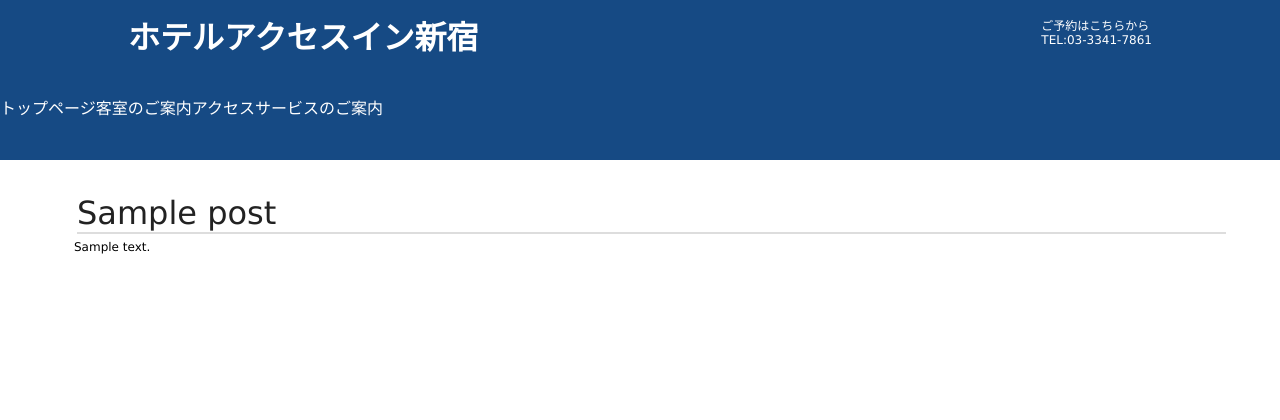
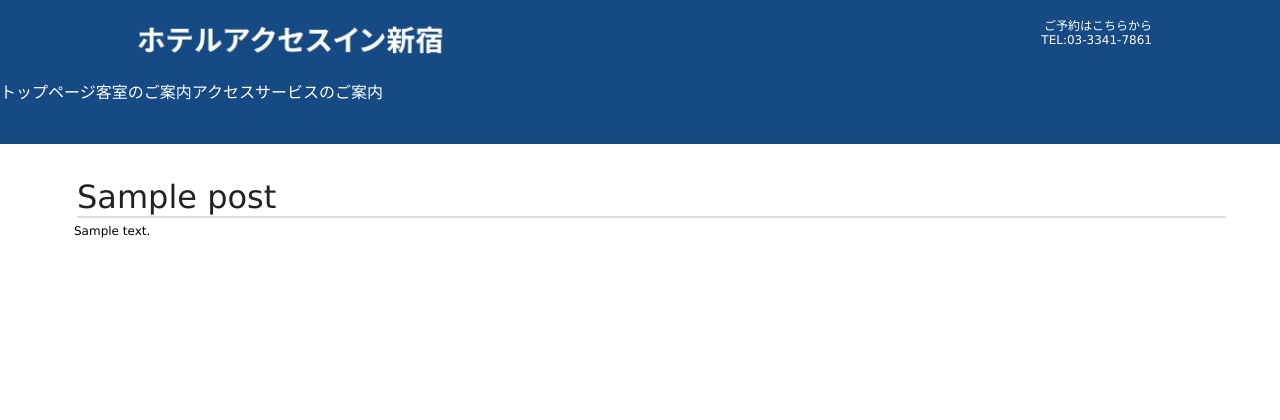
Before and after one commit to aribaba/hotel_web_site, a WordPress theme: template index.php in a window 1280 px wide. Shown: the top 420 px of the page. After the commit the page ends 238 px from the top, so only its background shows below. Run offline with PHP 8.4 and a stand-in for WordPress, Linux system fonts and the light colour scheme; the site name, menu and one post (Sample post) are stand-ins, and other content is empty.

Commit message:
ヘッダー部分 ロゴ、telを左右に散らす処理

```diff
--- a/header.php
+++ b/header.php
@@ -41,7 +41,7 @@ echo ' | ' . sprintf('%sページ',
 <div class="header">
   <div class="header-contents ClearFix">
   <a class="header__logo header-contents__block" href="<?php echo home_url('/'); ?>">
-    <h1>ホテルアクセスイン新宿</h1>
+    <img src="<?php echo get_template_directory_uri(); ?>\img\hotel_logo.jpg">
   </a>
     <div class="header__tel header-contents__block">
       <p>ご予約はこちらから</p>
--- a/sass/_header.scss
+++ b/sass/_header.scss
@@ -20,12 +20,21 @@
 }
 
 .header__logo{
-	height: 60px;
+	width: 40%;
   float: left;
+}
+
+.header__logo img{
+	width: 80%;
 }
 
 .header__tel{
 	float: right;
+	width: 40%;
+}
+
+.header__tel p{
+	text-align: right;
 }
 
 .navi {
--- a/style.css
+++ b/style.css
@@ -389,11 +389,18 @@ p {
   display: inline-block; }
 
 .header__logo {
-  height: 60px;
+  width: 40%;
   float: left; }
 
+.header__logo img {
+  width: 80%; }
+
 .header__tel {
-  float: right; }
+  float: right;
+  width: 40%; }
+
+.header__tel p {
+  text-align: right; }
 
 .navi {
   width: 100%;
```
Also changed, not shown: img/hotel_logo.JPG (added).
